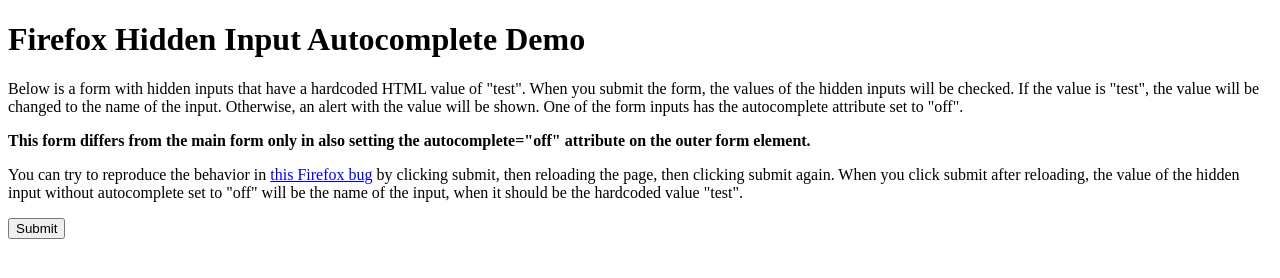
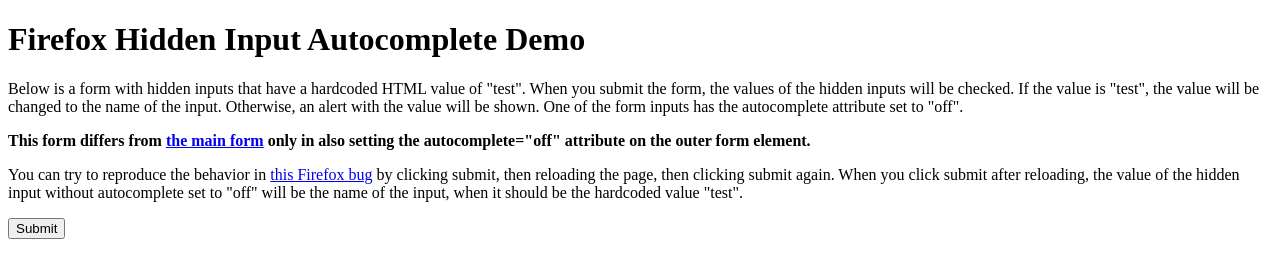
Before and after one commit to ryanfb/firefox-autocomplete-poc, a plain HTML site: page form-autocomplete-off-test.html in a window 1280 px wide. Drawn offline with Linux system fonts and the light colour scheme.

Commit message:
Link main form

```diff
--- a/form-autocomplete-off-test.html
+++ b/form-autocomplete-off-test.html
@@ -26,7 +26,7 @@
     Below is a form with hidden inputs that have a hardcoded HTML value of "test". When you submit the form, the values of the hidden inputs will be checked. If the value is "test", the value will be changed to the name of the input. Otherwise, an alert with the value will be shown. One of the form inputs has the autocomplete attribute set to "off".
   </p>
   <p>
-  <strong>This form differs from the main form only in also setting the autocomplete="off" attribute on the outer form element.</strong>
+  <strong>This form differs from <a href="https://ryanfb.xyz/firefox-autocomplete-poc/">the main form</a> only in also setting the autocomplete="off" attribute on the outer form element.</strong>
   </p>
   <p>
     You can try to reproduce the behavior in <a href="https://bugzilla.mozilla.org/show_bug.cgi?id=520561#c6" target="_blank">this Firefox bug</a> by clicking submit, then reloading the page, then clicking submit again. When you click submit after reloading, the value of the hidden input without autocomplete set to "off" will be the name of the input, when it should be the hardcoded value "test".
```
